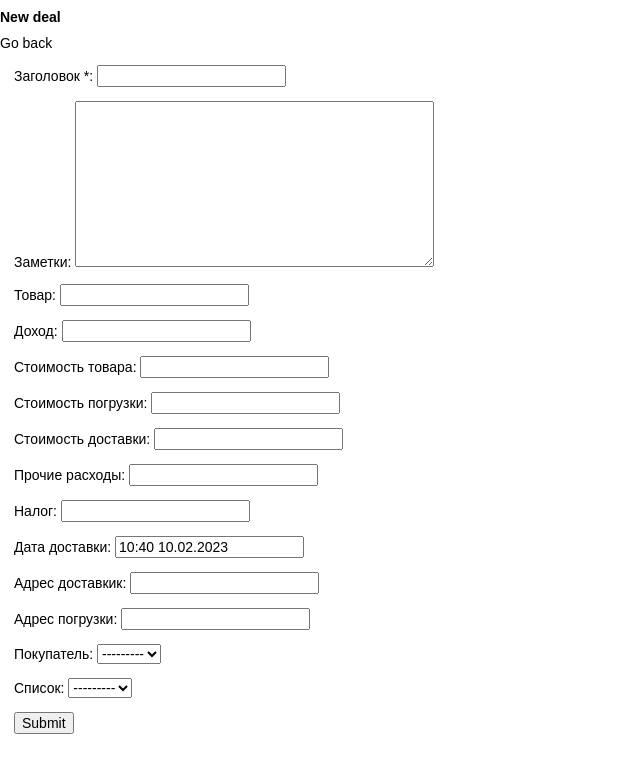
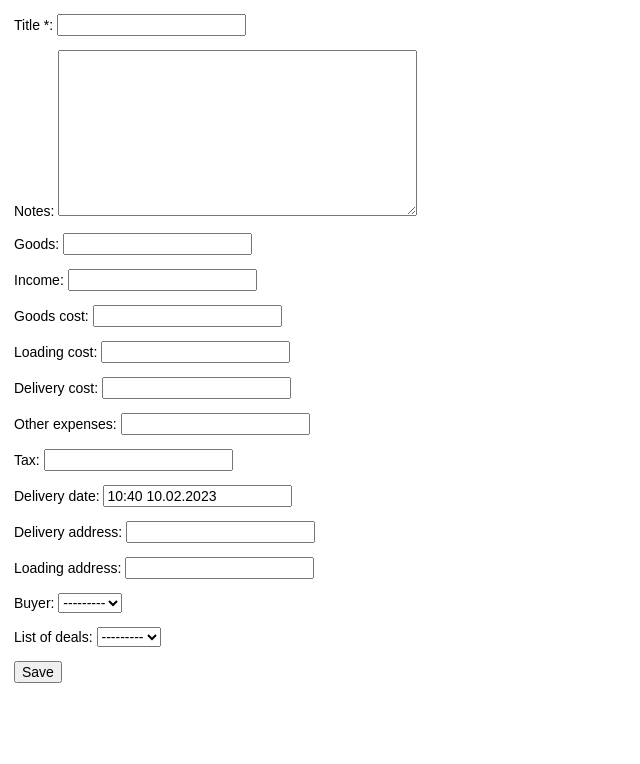
Before and after one commit to yenisei-labs/yenisei-crm, a Django app: page /crm/new-deal/ in a window 1280 px wide. Shown: the part 36-800 px from the top of the page, without its empty margins (0-640 px from the left). Run offline with Django 4.2, Linux system fonts and the light colour scheme; the visitor is signed in with stand-in values (Sample User, id 1); data that the repository does not hold is empty.

Commit message:
Add i18n support

```diff
--- a/accounts/forms.py
+++ b/accounts/forms.py
@@ -1,11 +1,12 @@
 from django import forms
+from django.utils.translation import gettext as _
 from .models import User
 
 
 class LogInForm(forms.Form):
-    username = forms.CharField(label='Username', max_length=100)
+    username = forms.CharField(label=_('Username'), max_length=100)
     password = forms.CharField(
-        label='Password',
+        label=_('Password'),
         max_length=100,
         widget=forms.PasswordInput
     )
--- a/common/templates/common/base.html
+++ b/common/templates/common/base.html
@@ -1,9 +1,11 @@
+{% load i18n %}
+
 <!DOCTYPE html>
 <html>
   <head>
     <meta charset="utf-8" />
     <meta name="viewport" content="width=device-width, initial-scale=1" />
-    <title>Yenisei CRM</title>
+    <title>{% translate 'Yenisei CRM' %}</title>
     {% load static %}
     <link rel="stylesheet" href="{% static 'common/base.css' %}" />
     {% block head %}
@@ -11,10 +13,10 @@
   </head>
   <body>
     <header>
-        <h1>Yenisei CRM</h1>
-        <a href="/crm/deals/">Deals</a>
-        <a href="/crm/contacts/">Contacts</a>
-        <a href="/accounts/logout/">Log out</a>
+        <h1>{% translate 'Yenisei CRM' %}</h1>
+        <a href="/crm/deals/">{% translate 'Deals' %}</a>
+        <a href="/crm/contacts/">{% translate 'Contacts' %}</a>
+        <a href="/accounts/logout/">{% translate 'Log out' %}</a>
     </header>
     <main>
       {% block content %}
--- a/crm/forms.py
+++ b/crm/forms.py
@@ -1,82 +1,83 @@
 import datetime
 from django import forms
+from django.utils.translation import gettext as _
 from .models import DealList, Person
 
 
 class DealListForm(forms.Form):
-    title = forms.CharField(label='Заголовок', max_length=128)
+    title = forms.CharField(label=_('Title'), max_length=128)
 
 
 class DealForm(forms.Form):
     # Required fields
-    title = forms.CharField(label='Заголовок *', max_length=128)
+    title = forms.CharField(label=_('Title *'), max_length=128)
 
     # Optional fields
     note = forms.CharField(
-        label='Заметки',
+        label=_('Notes'),
         required=False,
         widget=forms.Textarea,
         empty_value=None,
     )
     goods = forms.CharField(
-        label='Товар',
+        label=_('Goods'),
         max_length=256,
         required=False, empty_value=None,
     )
 
     # Money
     income = forms.IntegerField(
-        label='Доход',
+        label=_('Income'),
         required=False,
     )
     goods_cost = forms.IntegerField(
-        label='Стоимость товара',
+        label=_('Goods cost'),
         required=False,
     )
     loading_cost = forms.IntegerField(
-        label='Стоимость погрузки',
+        label=_('Loading cost'),
         required=False,
     )
     delivery_cost = forms.IntegerField(
-        label='Стоимость доставки',
+        label=_('Delivery cost'),
         required=False,
     )
     other_expenses = forms.IntegerField(
-        label='Прочие расходы',
+        label=_('Other expenses'),
         required=False,
     )
     tax = forms.IntegerField(
-        label='Налог',
+        label=_('Tax'),
         required=False,
     )
 
     # Delivery
     delivery_date = forms.DateTimeField(
-        label='Дата доставки',
+        label=_('Delivery date'),
         required=False,
         initial=datetime.datetime.now,
         input_formats=['%H:%M %d.%m.%Y'],
         widget=forms.DateTimeInput(format='%H:%M %d.%m.%Y'),
     )
     delivery_address = forms.CharField(
-        label='Адрес доставкик',
+        label=_('Delivery address'),
         max_length=256,
         required=False, empty_value=None,
     )
     loading_address = forms.CharField(
-        label='Адрес погрузки',
+        label=_('Loading address'),
         max_length=256,
         required=False, empty_value=None,
     )
 
     buyer = forms.ModelChoiceField(
         Person.objects.all(),
-        label='Покупатель',
+        label=_('Buyer'),
         required=False,
     )
     list = forms.ModelChoiceField(
         DealList.objects.all(),
-        label='Список',
+        label=_('List of deals'),
         required=False,
     )
 
--- a/crm/templates/crm/new-deal.html
+++ b/crm/templates/crm/new-deal.html
@@ -1,19 +1,17 @@
 {% extends "common/base.html" %}
 
 {% load static %}
+{% load i18n %}
 
 {% block head %}
 <link rel="stylesheet" href="{% static 'crm/new-deal.css' %}" />
 {% endblock %}
 
 {% block content %}
-<h1>New deal</h1>
-<a href="/crm/deals/">Go back</a>
-
 <form method="POST" action="{{submit_url}}">
     {% csrf_token %}
     {{ deal_form.as_p }}
-    <input type="submit" value="Submit" />
+    <input type="submit" value="{% translate 'Save' %}" />
 </form>
 
 <script src="{% static 'crm/new-deal.js' %}"></script>
--- a/yenisei_crm/settings.py
+++ b/yenisei_crm/settings.py
@@ -15,6 +15,7 @@ from .env import is_production
 from .secret_key import get_secret_key
 from .db import get_database
 from .hosts import get_allowed_hosts
+from .locale import get_languages, get_language_code
 
 # Build paths inside the project like this: BASE_DIR / 'subdir'.
 BASE_DIR = Path(__file__).resolve().parent.parent
@@ -50,6 +51,7 @@ MIDDLEWARE = [
     'django.middleware.security.SecurityMiddleware',
     'whitenoise.middleware.WhiteNoiseMiddleware',
     'django.contrib.sessions.middleware.SessionMiddleware',
+    'django.middleware.locale.LocaleMiddleware',
     'django.middleware.common.CommonMiddleware',
     'django.middleware.csrf.CsrfViewMiddleware',
     'django.contrib.auth.middleware.AuthenticationMiddleware',
@@ -108,10 +110,12 @@ AUTH_PASSWORD_VALIDATORS = [
 # Internationalization
 # https://docs.djangoproject.com/en/4.0/topics/i18n/
 
-LANGUAGE_CODE = 'en-us'
+LANGUAGES = get_languages()
+LANGUAGE_CODE = get_language_code()
 
 TIME_ZONE = 'UTC'
 
+USE_L10N = True
 USE_I18N = True
 
 USE_TZ = True
```
Also changed, not shown: crm/templates/crm/deals.html (+4 -3 lines), yenisei_crm/locale.py (added, +18 -0 lines), accounts/locale/en/LC_MESSAGES/django.po (added), accounts/locale/ru/LC_MESSAGES/django.po (added), common/locale/en/LC_MESSAGES/django.po (added), common/locale/ru/LC_MESSAGES/django.po (added), crm/locale/en/LC_MESSAGES/django.po (added), crm/locale/ru/LC_MESSAGES/django.po (added), locale/en/LC_MESSAGES/django.po (added), locale/ru/LC_MESSAGES/django.po (added), readme.md, 1 other file.
